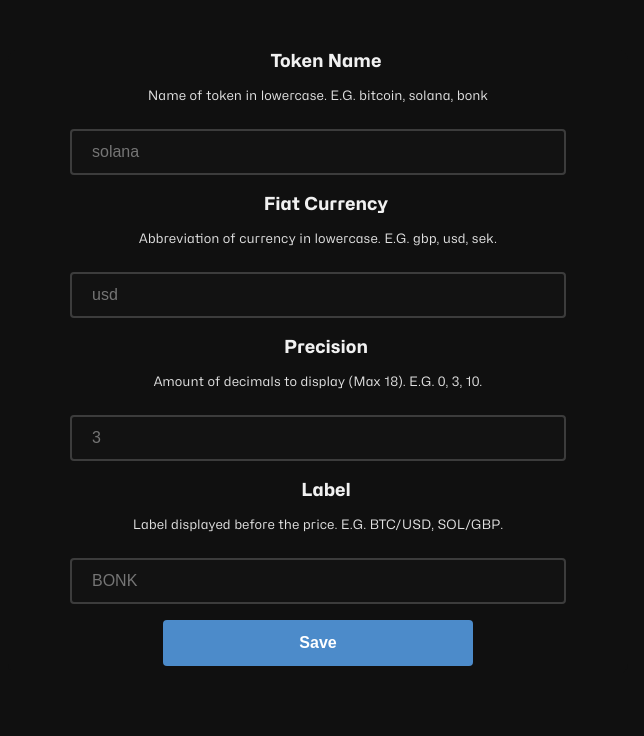
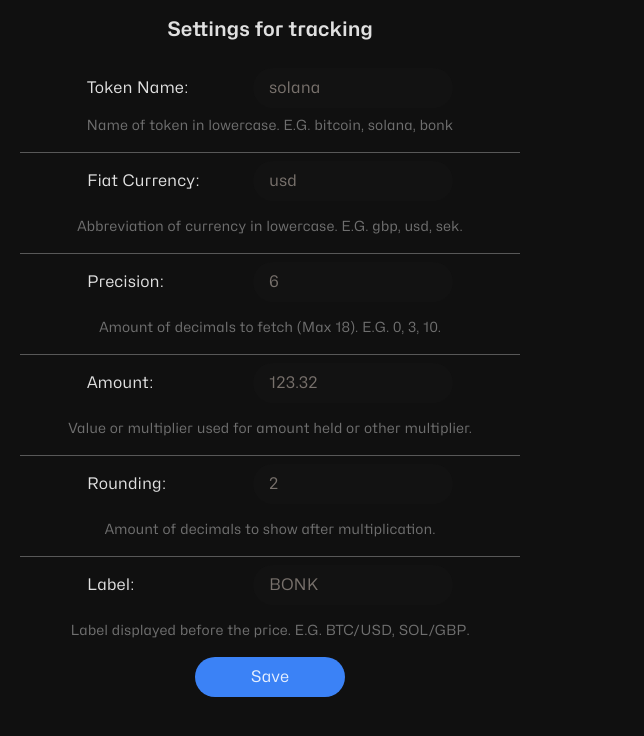
Before and after one commit to Hybes/crypto-tracker-mac, an Electron app: page views/config.html in a window 540 px wide. Shown: the whole page, 644 px wide, since content can reach past the window. Drawn offline with nearby package versions, Linux system fonts and the light colour scheme; files that its build step writes are made by us from their sources; no server answers.

Commit message:
add support for an amount - and add fallbacks

```diff
--- /dev/null
+++ b/styles.css
@@ -0,0 +1,7 @@
+@import 'tailwindcss/base';
+@import 'tailwindcss/components';
+@import 'tailwindcss/utilities';
+
+html {
+    font-family: "Hubot Sans";
+}
--- /dev/null
+++ b/tailwind.config.js
@@ -0,0 +1,8 @@
+/** @type {import('tailwindcss').Config} */
+module.exports = {
+    content: ["views/*.html"],
+    theme: {
+      extend: {},
+    },
+    plugins: [],
+  }
--- a/views/config.html
+++ b/views/config.html
@@ -2,7 +2,8 @@
 <html>
 	<head>
 		<meta charset="UTF-8" />
-		<title>Crypto Tracker</title>
+		<title>Crypto Tracker or Mac</title>
+		<link rel="stylesheet" href="../output.css" />
 		<style>
 			@font-face {
 				font-family: "Hubot Sans";
@@ -32,90 +33,69 @@
 				overflow-y: scroll; /* has to be scroll, not auto */
 				-webkit-overflow-scrolling: touch;
 			}
-			html {
-				font-family: "Hubot Sans";
-			}
-			form#form {
-				width: 620px;
-				margin: 50px auto;
-				text-align: center;
-				font-size: 20px;
-				background-color: #101010;
-				border-radius: 10px;
-				transition: all 0.2s ease-out;
-			}
-
-			form#form label {
-				display: block;
-				margin: 10px -16px 0px 0px;
-				font-size: 18px;
-				font-weight: bold;
-				color: #f1f1f1;
-				transition: all 0.2s ease-out;
-			}
-
-			form#form input[type="text"] {
-				width: 80%;
-				padding: 12px 20px;
-				margin: 8px 0;
-				box-sizing: border-box;
-				border: 2px solid #3c3c3c;
-				border-radius: 4px;
-				font-size: 16px;
-				transition: all 0.2s ease-out;
-			}
-
-			form#form input[type="submit"] {
-				width: 50%;
-				background-color: #4c8bca;
-				color: #ffffff;
-				padding: 14px 20px;
-				margin: 8px 0;
-				border: none;
-				border-radius: 4px;
-				cursor: pointer;
-				font-size: 16px;
-				font-weight: bold;
-				transition: all 0.25s ease-out;
-			}
-
-			form#form input[type="submit"]:hover {
-				background-color: #3c74ad;
-				transition: all 0.25s ease-out;
-			}
-			.link {
-				color: #6c81ed;
-			}
-			p {
-				font-size: 13px;
-				margin-top: -14px;
-			}
 		</style>
 	</head>
 	<body>
-		<form id="form" name="config">
-			<label for="url">Token Name</label><br />
-			<p>
+		<h1 class="font-semibold text-xl text-center mt-4">Settings for tracking</h1>
+		<div class="w-full h-full">
+			<form id="form" name="config" class="my-4 flex flex-col justify-center items-center">
+				<div class="flex flex-col gap-2 p-2 w-[500px] justify-center items-center border-b border-b-white/30">
+					<div class="flex gap-4 items-center">
+						<label class="w-[150px]" for="url">Token Name:</label>
+						<input type="text" class="px-4 py-2 w-[200px] rounded-full placeholder:text-stone-500" id="tokenName" placeholder="solana" />
+					</div>
+					<p class="text-sm text-white/40 mb-2">
 						Name of token in lowercase. E.G. bitcoin, solana, bonk
 					</p>
-			<input type="text" id="tokenName" placeholder="solana" /><br />
-			<label for="url">Fiat Currency</label><br />
-			<p>
+				</div>
+				<div class="flex flex-col gap-4 p-2 w-[500px] justify-center items-center border-b border-b-white/30">
+					<div class="flex gap-4 items-center">
+						<label class="w-[150px]" for="url">Fiat Currency:</label>
+						<input type="text" class="px-4 py-2 w-[200px] rounded-full placeholder:text-stone-500" id="fiatCurr" placeholder="usd" />
+					</div>
+					<p class="text-sm text-white/40 mb-2">
 						Abbreviation of currency in lowercase. E.G. gbp, usd, sek.
 					</p>
-			<input type="text" id="fiatCurr" placeholder="usd" /><br />
-			<label for="url">Precision</label><br />
-			<p>
-				Amount of decimals to display (Max 18). E.G. 0, 3, 10.
+				</div>
+				<div class="flex flex-col gap-4 p-2 w-[500px] justify-center items-center border-b border-b-white/30">
+					<div class="flex gap-4 items-center">
+						<label class="w-[150px]" for="url">Precision:</label>
+						<input type="text" class="px-4 py-2 w-[200px] rounded-full placeholder:text-stone-500" id="precisionDec" placeholder="6" />
+					</div>
+					<p class="text-sm text-white/40 mb-2">
+						Amount of decimals to fetch (Max 18). E.G. 0, 3, 10.
 					</p>
-			<input type="text" id="precisionDec" placeholder="3" /><br />
-			<label for="url">Label</label><br />
-			<p>
+				</div>
+				<div class="flex flex-col gap-4 p-2 w-[500px] justify-center items-center border-b border-b-white/30">
+					<div class="flex gap-4 items-center">
+						<label class="w-[150px]" for="url">Amount:</label>
+						<input type="text" class="px-4 py-2 w-[200px] rounded-full placeholder:text-stone-500" id="valueAmount" placeholder="123.32" />
+					</div>
+					<p class="text-sm text-white/40 mb-2">
+						Value or multiplier used for amount held or other multiplier.
+					</p>
+				</div>
+				<div class="flex flex-col gap-4 p-2 w-[500px] justify-center items-center border-b border-b-white/30">
+					<div class="flex gap-4 items-center">
+						<label class="w-[150px]" for="url">Rounding:</label>
+						<input type="text" class="px-4 py-2 w-[200px] rounded-full placeholder:text-stone-500" id="afterCalcDec" placeholder="2" />
+					</div>
+					<p class="text-sm text-white/40 mb-2">
+						Amount of decimals to show after multiplication.
+					</p>
+				</div>
+				<div class="flex flex-col gap-4 p-2 w-[500px] justify-center items-center">
+					<div class="flex gap-4 items-center">
+						<label class="w-[150px]" for="url">Label:</label>
+						<input type="text" class="px-4 py-2 w-[200px] rounded-full placeholder:text-stone-500" id="labelName" placeholder="BONK" />
+					</div>
+					<p class="text-sm text-white/40 mb-2">
 						Label displayed before the price. E.G. BTC/USD, SOL/GBP.
 					</p>
-			<input type="text" id="labelName" placeholder="BONK" /><br />
-			<input type="submit" id="saveConfig" value="Save" />
+				</div>
+				<input class="bg-blue-500 hover:bg-blue-600 w-[150px] py-2 rounded-full cursor-pointer" type="submit" id="saveConfig" value="Save" />
 			</form>
+		</div>
 	</body>
 	<script src="../scripts/config.renderer.js"></script>
 </html>
--- a/views/index.html
+++ b/views/index.html
@@ -4,46 +4,13 @@
 <head>
 	<meta charset="UTF-8" />
 	<title>Tray</title>
-	<link rel="stylesheet" href="../styles.css" />
+	<link rel="stylesheet" href="../output.css" />
 </head>
 
 <body>
 	<div>
 		<h1>Tray</h1>
-		<h3>
-			The <code>tray</code> module allows you to create an icon in the
-			operating system's notification area.
-		</h3>
-		<p>This icon can also have a context menu attached.</p>
-
-		<p>
-			Open the
-			<a href="https://electronjs.org/docs/api/tray">
-				full API documentation
-			</a>
-			in your browser.
-		</p>
 	</div>
-	<div>
-		<div>
-			<h2>ProTip</h2>
-			<strong>Tray support in Linux.</strong>
-			<p>
-				On Linux distributions that only have app indicator support, users
-				will need to install <code>libappindicator1</code> to make the
-				tray icon work. See the
-				<a href="https://electronjs.org/docs/api/tray">
-					full API documentation
-				</a>
-				for more details about using Tray on Linux.
-			</p>
-		</div>
-	</div>
-
-	<script>
-		// You can also require other files to run in this process
-		require("./renderer.js");
-	</script>
 </body>
 
 </html>
```
Also changed, not shown: index.js (+21 -6 lines), package.json (+13 -9 lines), assets/trayMacTemplate.png, assets/whiteIcon.png (deleted), 2 other files. Lines whose indentation alone changed are shown as unchanged.
